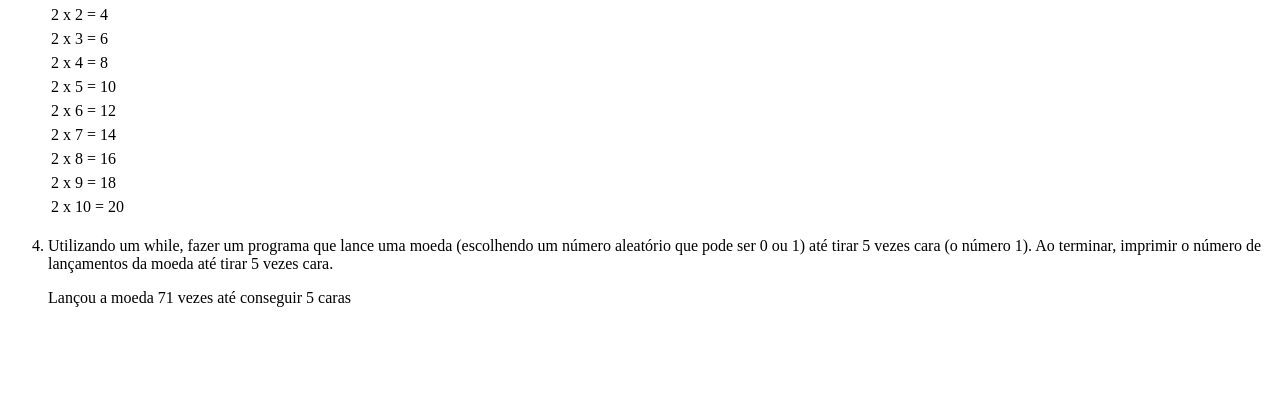
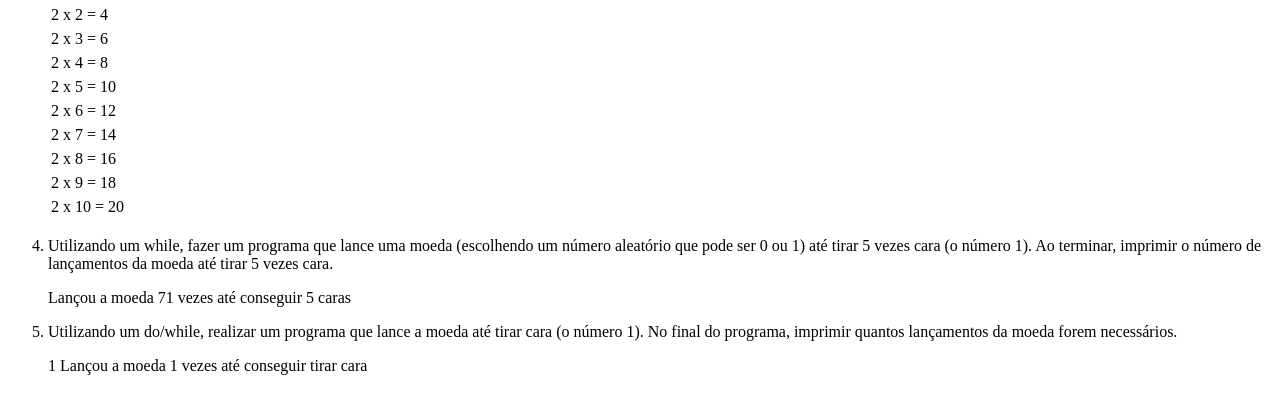
Before and after one commit to gabriel-brunetti/PHP-Aula18-Loops, a PHP site: page / in a window 1280 px wide. Shown: the part 243-657 px from the top of the page. Run offline with PHP 8.4, Linux system fonts and the light colour scheme.

Commit message:
questão 5 pronta

```diff
--- a/index.php
+++ b/index.php
@@ -75,11 +75,39 @@
 
                         // FORMA IF TERNÁRIO sem atribuição
                         // $result == 1 ? $contagem++ : $contagem=0;
+                        //para fazer o git commit --amend
                     }
                     echo("Lançou a moeda $n_arremessos vezes até conseguir 5 caras");
                 ?>
             </div>
         </li>
+
+        <li>
+            <p> Utilizando um do/while, realizar um programa que lance a moeda até tirar cara (o número 1).
+            No final do programa, imprimir quantos lançamentos da moeda forem necessários.</p>
+            <div>
+                    <?php
+                        // SOLUÇÃO SÉRGIO
+                        // $n_arremessos = 0;
+                        // do {
+                        //     $result = mt_rand(0,1);
+                        //     $n_arremessos++;
+                        // } while ($result != 1);
+                        // echo('Deu cara depois de ' . $n_arremessos . ' arremessos');
+
+                        // SOLUÇÃO AUTORAL
+                        $resultadoCara = 0;
+                        $quantidadeLancamento = 0;
+                        do {
+                            $lancamento = mt_rand(0,1);
+                            echo $lancamento . " ";
+                            $quantidadeLancamento++;
+                            $resultadoCara = ($lancamento == 1 ? $resultadoCara + 1: 0);
+                        } while ($resultadoCara != 1); // enquanto for diferente de 1 vai continuar fazendo !
+                        echo("Lançou a moeda $quantidadeLancamento vezes até conseguir tirar cara");
+                    ?>
+            </div>
+        </li>
     </ol>
 </body>
 </html>
```
